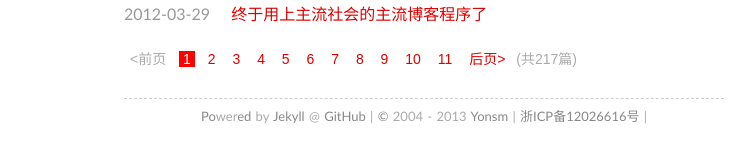
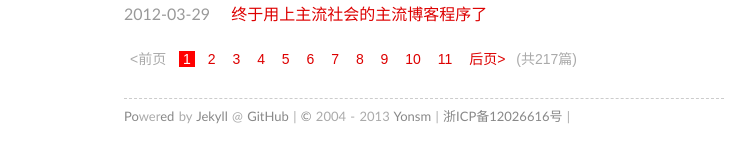
Before and after one commit to Yonsm/Yonsm.github.io, a Jekyll site: the page built from index.html, in a window 1280 px wide. Shown: the part 770-927 px from the top of the page, without its empty margins (216-969 px from the left). Built offline with Jekyll 4.4.1, drawn with Linux system fonts in a browser that asks for light colours; some web fonts are replaced; Markdown is read by kramdown in place of the engine named in the settings; the list of posts is cut into pages by our own code; comment, search, counter and statistics services are not loaded.

Commit message:
优化代码

```diff
--- a/_layouts/default.html
+++ b/_layouts/default.html
@@ -31,7 +31,7 @@
       </div>
 
     <footer>
-        <p align="center"><small>
+        <p><small>
             <a href="http://github.com/{{ site.github }}/NET/new/gh-pages/_posts" target="_blank" title="撰写文章">Po</a>wer<a href="http://github.com/{{ site.github }}/NET/edit/gh-pages/{{ page.path }}" target="_blank" title="编辑页面">ed</a> by <a href="http://jekyllrb.com" target="_blank">Jekyll</a> @ <a href="http://github.com/{{ site.github }}/NET" target="_blank" title="项目主页">GitHub</a>
              | <a rel="license" href="http://creativecommons.org/licenses/by-sa/3.0/cn/" target="_blank" title="许可协议">©</a> 2004 - {{site.time | date:"%Y"}} <a href="/about/">{{ site.author }}</a>
 {% if site.beian %}
```
